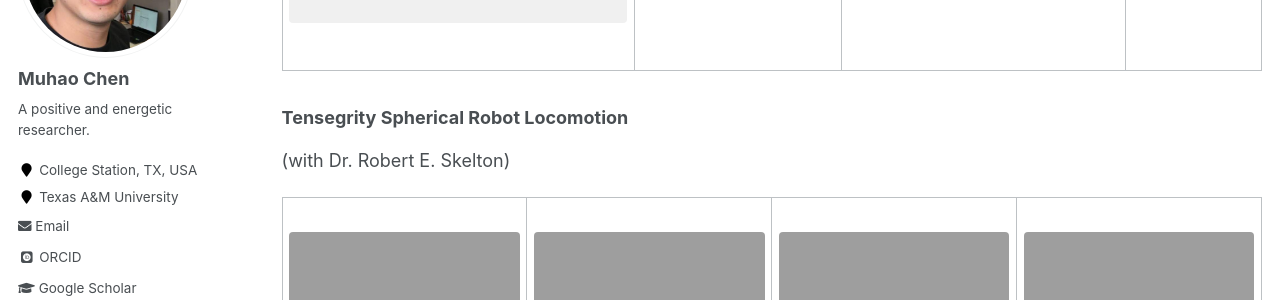
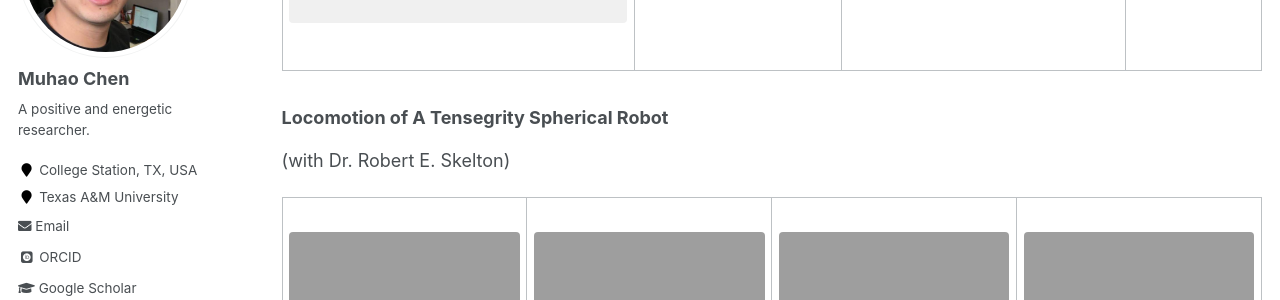
Before and after one commit to Muhao-Chen/muhao-chen.github.io, a Jekyll site: the page built from _pages/research.md, in a window 1280 px wide and 900 px high, scrolled down 2804 px. Shown: the part 153-453 px from the top of the window. Built offline with Jekyll 4.4.1, drawn with Linux system fonts in a browser that asks for light colours; some web fonts are replaced.

```diff
--- a/_pages/research.md
+++ b/_pages/research.md
@@ -120,7 +120,7 @@ We would also like to develop and offer more and more software and tools to help
 </tr>
 </table>
 
-### Tensegrity Spherical Robot Locomotion
+### Locomotion of A Tensegrity Spherical Robot
 (with Dr. Robert E. Skelton)
 <table>
 <tr>
```
